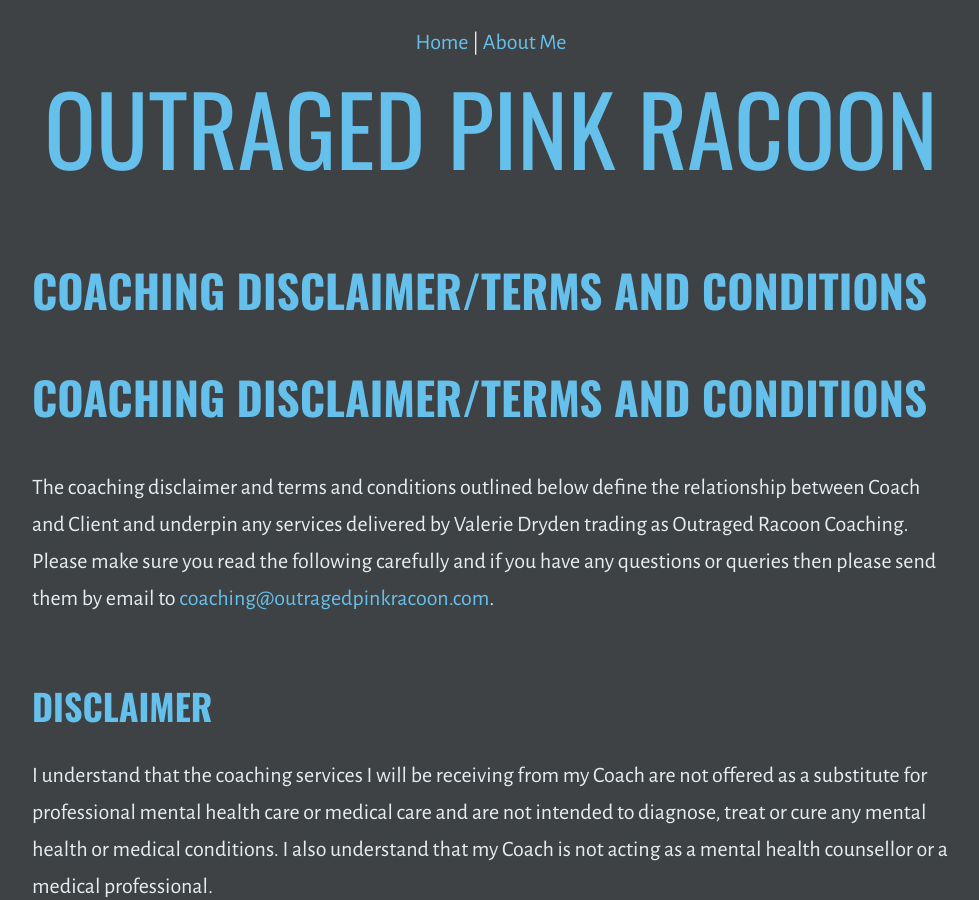
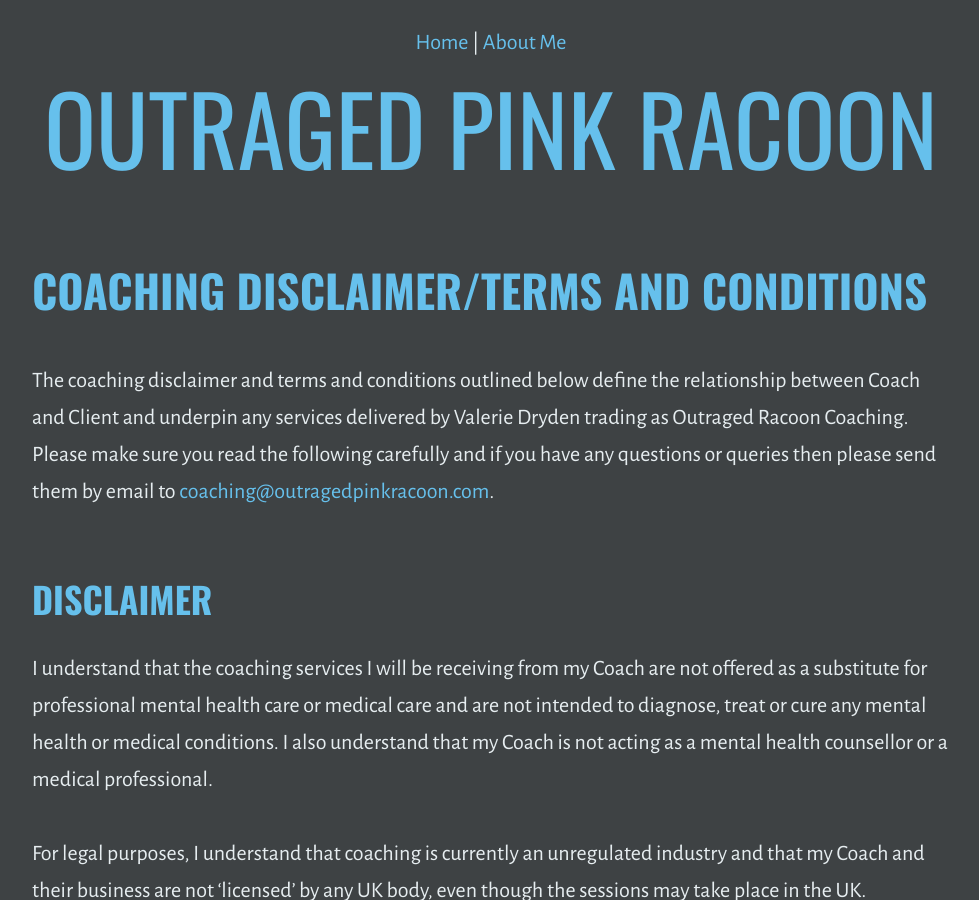
Before and after one commit to outragedpinkracoon/outragedpinkracoon.github.io, a Jekyll site: the page built from coaching-disclaimer-and-terms.md, in a window 1280 px wide and 900 px high. Shown: the whole window, without its empty margins (149-1128 px from the left). Built offline with Jekyll 4.4.1, drawn with Linux system fonts in a browser that asks for light colours.

Commit message:
Double header

```diff
--- a/coaching-disclaimer-and-terms.md
+++ b/coaching-disclaimer-and-terms.md
@@ -5,8 +5,6 @@
 description: Terms and conditions for my coaching services
 sitemap: false
 ---
-# Coaching disclaimer/terms and conditions
-
 The coaching disclaimer and terms and conditions outlined below define the relationship between Coach and Client and underpin any services delivered by Valerie Dryden trading as Outraged Racoon Coaching. Please make sure you read the following carefully and if you have any questions or queries then please send them by email to [coaching@outragedpinkracoon.com](coaching@outragedpinkracoon.com).
 ## Disclaimer
 I understand that the coaching services I will be receiving from my Coach are not offered as a substitute for professional mental health care or medical care and are not intended to diagnose, treat or cure any mental health or medical conditions. I also understand that my Coach is not acting as a mental health counsellor or a medical professional.
```
